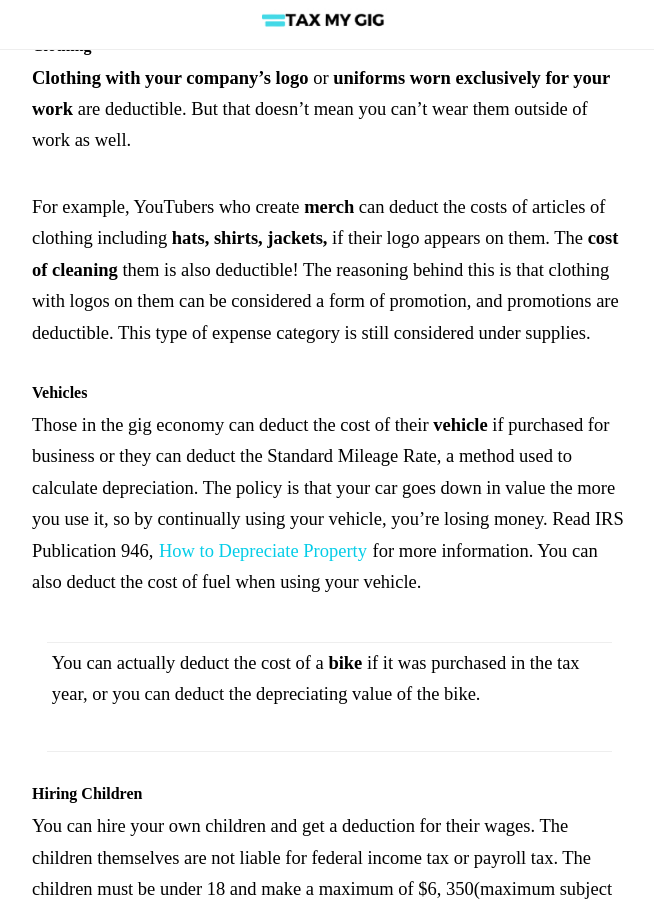
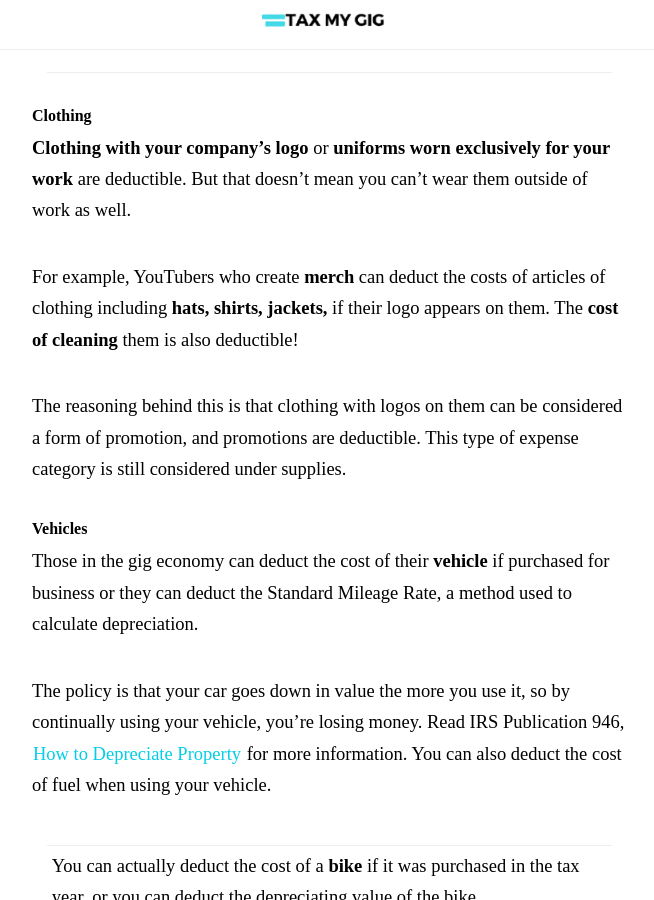
Before and after one commit to oblivionreb/oblivionreb.github.io, a Jekyll site: the page built from _posts/2020-10-17-self-employment-tax-explained.md, in a window 1280 px wide and 900 px high, scrolled down 14326 px. Shown: the whole window, without its empty margins (318-972 px from the left). Built offline with Jekyll 4.4.1, drawn with Linux system fonts in a browser that asks for light colours; nearby versions of some CDN libraries; some of the changed text lies outside the part shown.

Commit message:
Update 2020-10-17-self-employment-tax-explained.md

```diff
--- a/_posts/2020-10-17-self-employment-tax-explained.md
+++ b/_posts/2020-10-17-self-employment-tax-explained.md
@@ -271,11 +271,15 @@
 
 <h4>Promotion/ Advertising</h4>
 
-If you work as a freelancer and you advertise your services on Google or Facebook ads, you can deduct the cost of <b>advertising</b> your business from your income. Advertising includes promotional devices like <b>giveaways</b>. For example, you might give away pens with the name of your business on them and then be able to deduct the cost of those pens.
+If you work as a freelancer and you advertise your services on Google or Facebook ads, you can deduct the cost of <b>advertising</b> your business from your income. Advertising includes promotional devices like <b>giveaways</b>.
+
+ For example, you might give away pens with the name of your business on them and then be able to deduct the cost of those pens.
 
 Many YouTubers hold contests and the costs of operating these contests can be deductible. Also, when a YouTuber gives away money to random strangers, they may take a deduction for promotion since the act of giving increases goodwill(you can’t deduct under charity if you’re not a corporation).
 
-<b>Prizes</b> are included as long as there is an incentive to generate sales. Unfortunately, the recipient of a prize has to pay taxes on the value of the prize if that prize's value is over $600. So, if you win an iPhone from an influencer, know that you owe taxes on that phone and that they likely received a nice tax deduction.
+<b>Prizes</b> are included as long as there is an incentive to generate sales. Unfortunately, the recipient of a prize has to pay taxes on the value of the prize if that prize's value is over $600.
+
+ So, if you win an iPhone from an influencer, know that you owe taxes on that phone and that they likely received a nice tax deduction.
 
 >  If you want to get into the YouTube game or if you use a <b>drone</b> to advertise your business, you can deduct the cost of the drone. Keep in mind that the price of the drown can effect how much you can deduct in a year.
 
@@ -283,11 +287,15 @@
 
 <b>Clothing with your company’s logo</b> or <b>uniforms worn exclusively for your work</b> are deductible. But that doesn’t mean you can’t wear them outside of work as well.
 
-For example, YouTubers who create <b>merch</b> can deduct the costs of articles of clothing including <b>hats, shirts, jackets,</b> if their logo appears on them. The <b>cost of cleaning</b> them is also deductible! The reasoning behind this is that clothing with logos on them can be considered a form of promotion, and promotions are deductible. This type of expense category is still considered under supplies.
+For example, YouTubers who create <b>merch</b> can deduct the costs of articles of clothing including <b>hats, shirts, jackets,</b> if their logo appears on them. The <b>cost of cleaning</b> them is also deductible!
+
+The reasoning behind this is that clothing with logos on them can be considered a form of promotion, and promotions are deductible. This type of expense category is still considered under supplies.
 
 <h4>Vehicles</h4>
 
-Those in the gig economy can deduct the cost of their <b>vehicle</b> if purchased for business or they can deduct the Standard Mileage Rate, a method used to calculate depreciation. The policy is that your car goes down in value the more you use it, so by continually using your vehicle, you’re losing money. Read IRS Publication 946, [How to Depreciate Property](https://www.irs.gov/pub/irs-pdf/p946.pdf) for more information. You can also deduct the cost of fuel when using your vehicle.
+Those in the gig economy can deduct the cost of their <b>vehicle</b> if purchased for business or they can deduct the Standard Mileage Rate, a method used to calculate depreciation.
+
+ The policy is that your car goes down in value the more you use it, so by continually using your vehicle, you’re losing money. Read IRS Publication 946, [How to Depreciate Property](https://www.irs.gov/pub/irs-pdf/p946.pdf) for more information. You can also deduct the cost of fuel when using your vehicle.
 
 
 > You can actually deduct the cost of a <b>bike</b> if it was purchased in the tax year, or you can deduct the depreciating value of the bike.
@@ -295,20 +303,28 @@
 
 <h4>Hiring Children</h4>
 
-You can hire your own **children** and get a deduction for their wages. The children themselves are not liable for federal income tax or payroll tax. The children must be under 18 and make a maximum of $6, 350(maximum subject to change from year to year) to exempt them from paying taxes.
+You can hire your own **children** and get a deduction for their wages. The children themselves are not liable for federal income tax or payroll tax.
 
-The children of course have to actually be doing work related to your business. IF you pay the children above the maximum, the children would have to file W-4s  and you will have to file W-2 and W-3 payroll forms at the end of the year. However, the children do not need to pay the Social Security and Medicare tax and you don’t have to pay payroll tax.
+ The children must be under 18 and make a maximum of $6, 350(maximum subject to change from year to year) to exempt them from paying taxes.
+
+The children of course have to actually be doing work related to your business. If you pay the children above the maximum, the children would have to file W-4s  and you will have to file W-2 and W-3 payroll forms at the end of the year.
+
+ However, the children do not need to pay the Social Security and Medicare tax and you don’t have to pay payroll tax.
 
 See IRS Publication 15, [Employer’s Tax Guide](https://www.irs.gov/pub/irs-pdf/p15.pdf) for more information.
 
 
 <h4>Bank Charges</h4>
 
-**Bank charges**, **services**, **ATM fees**, **penalties**, **check writing fees**, **check printing fees**, and **credit card fees** are deductible. Specifically, you can deduct the **interest cost of credit cards** For any purchases made using the ATM, you can deduct the ATM fees from your gross income.
+**Bank charges**, **services**, **ATM fees**, **penalties**, **check writing fees**, **check printing fees**, and **credit card fees** are deductible.
+
+ Specifically, you can deduct the **interest cost of credit cards** For any purchases made using the ATM, you can deduct the ATM fees from your gross income.
 
 <h4>Other Fees</h4>
 
-If you hired a freelance web developer to build a website for you, you can deduct that fee from your gross income under <b>commission and fees</b>. This applies to other freelancers and independent contractors.
+If you hired a freelance web developer to build a website for you, you can deduct that fee from your gross income under <b>commission and fees</b>.
+
+This applies to other freelancers and independent contractors.
 
 <h4>Software</h4>
 
@@ -318,7 +334,9 @@
 
 <h4>Lost Income</h4>
 
-When you do freelance work long enough, you’re bound to encounter a customer that refuses to pay you for your services. This is called “bad debt,” Unfortunately, you can’t take a bad debt deduction for the time you spent working on that website or copy. But if the customer pays you with a **check that bounces**, you can deduct the expense from your net income.
+When you do freelance work long enough, you’re bound to encounter a customer that refuses to pay you for your services. This is called “bad debt.”
+
+ Unfortunately, you can’t take a bad debt deduction for the time you spent working on that website or copy. But if the customer pays you with a **check that bounces**, you can deduct the expense from your net income.
 
 > Note: If you’re a drop ship seller on Shopify, you can take a bad debt deduction even  if the customer does not pay. That’s because inventory is deductible at the end of the year as costs of goods sold.
 
```
Also changed, not shown: other parts of _posts/2020-10-17-self-employment-tax-explained.md (+5 -3 lines).
